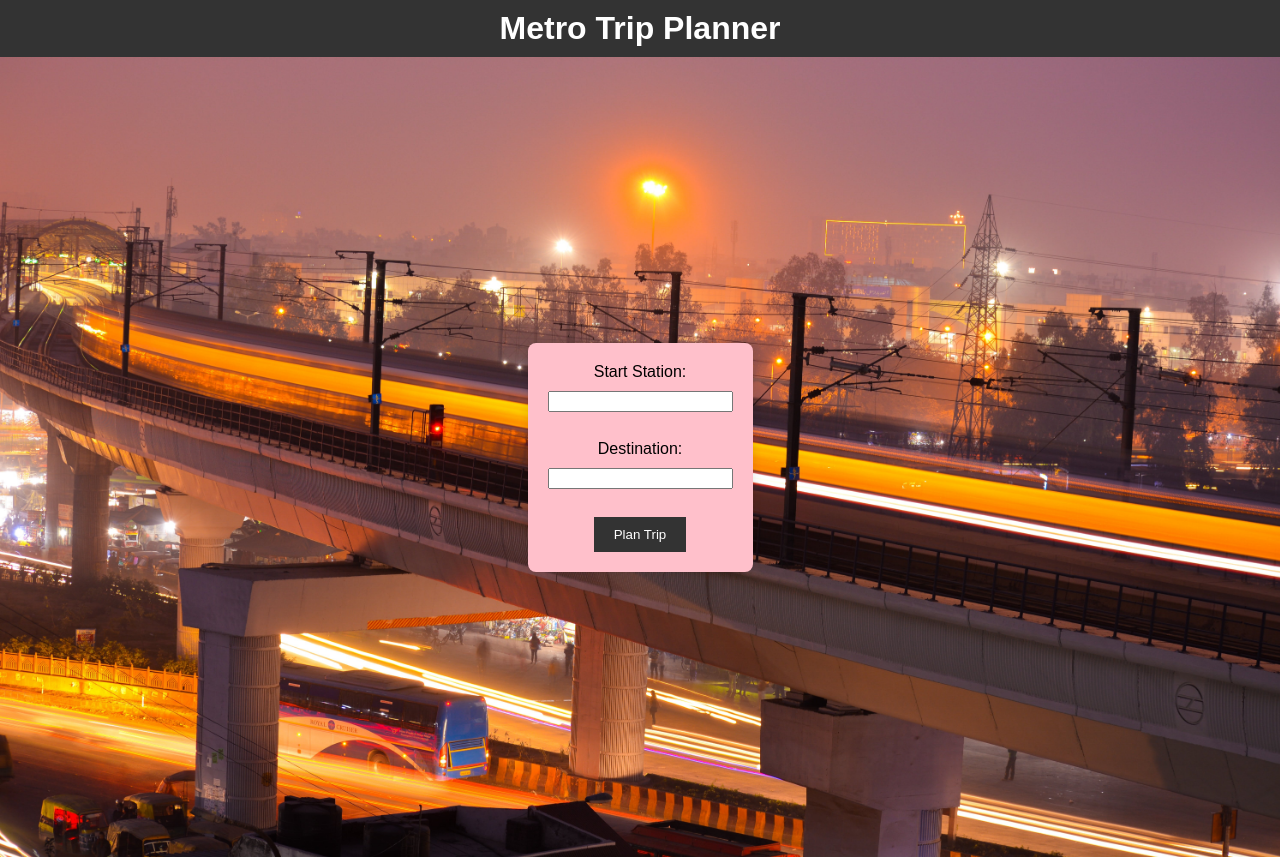
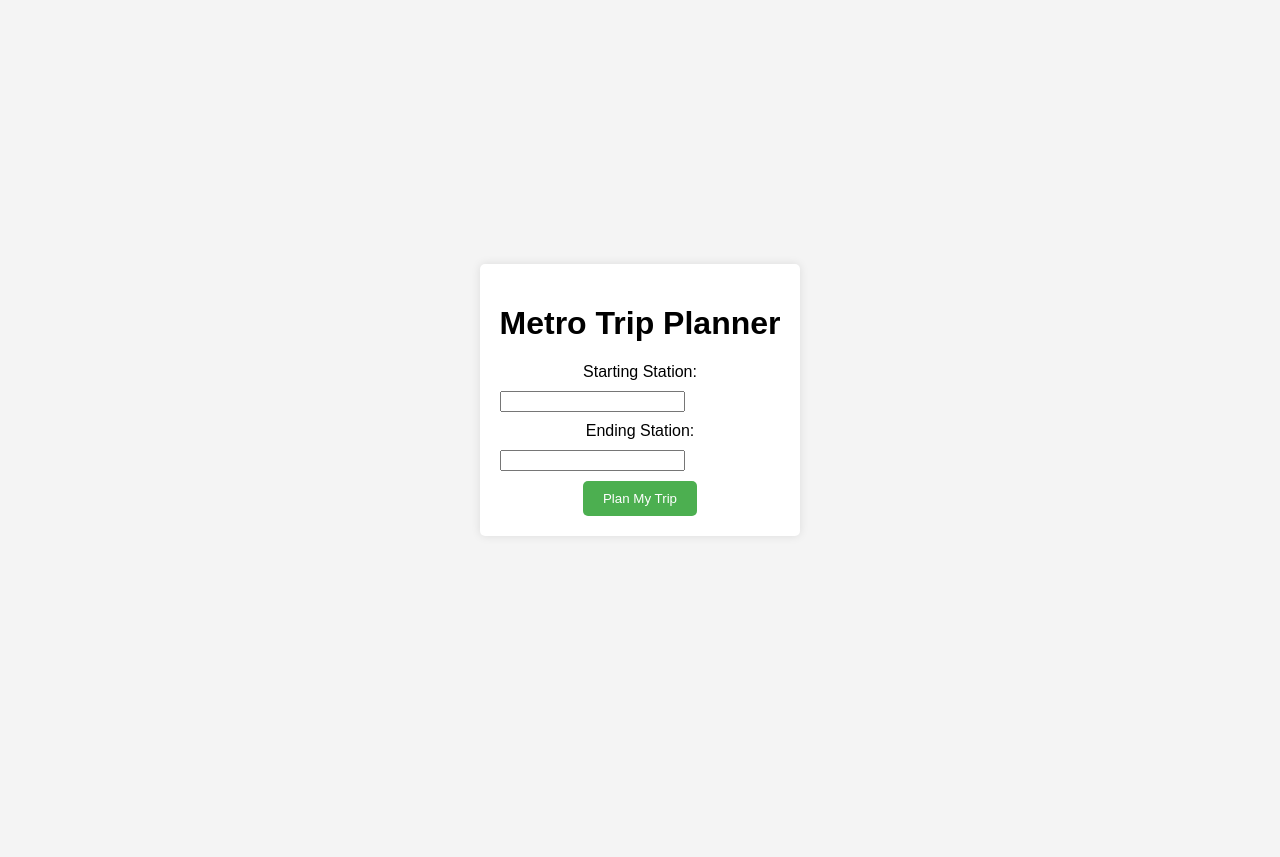
Before and after one commit to Voyager-Onishem/DSA-Project, a Flask app: template app/templates/index.html in a window 1280 px wide. After the commit the page ends 516 px from the top, so only its background shows below. Run offline with Flask 3, Linux system fonts and the light colour scheme; the template is opened without the code that fills it, so the values that code supplies are empty.

Commit message:
Bugfixes by Ronak pt.1

```diff
--- a/app/templates/app.js
+++ b/app/templates/app.js
@@ -10,7 +10,7 @@ document.addEventListener("DOMContentLoaded", function() {
             end: endStation
         };
 
-        fetch("/route-planning-endpoint", {
+        fetch("/route-planning-endpoint", {  // <-- Correct URL
             method: "POST",
             headers: {
                 "Content-Type": "application/json"
--- a/app/templates/index.html
+++ b/app/templates/index.html
@@ -1,22 +1,24 @@
 <!DOCTYPE html>
-<html>
+<html lang="en">
 <head>
+    <meta charset="UTF-8">
+    <meta name="viewport" content="width=device-width, initial-scale=1.0">
+    <link rel="stylesheet" type="text/css" href="{{ url_for('static', filename='styles.css') }}">
     <title>Metro Trip Planner</title>
-    <link rel="stylesheet" type="text/css" href="styles.css">
 </head>
 <body>
-    <h1>Metro Trip Planner</h1>
-    <div class="bg">
+    <div class="container">
+        <h1>Metro Trip Planner</h1>
         <form id="trip-form">
-            <label for="start-station">Start Station:</label>
-            <input type="text" id="start-station" name="start" required>
-            <br>
-            <label for="end-station">Destination:</label>
-            <input type="text" id="end-station" name="end" required>
-            <br>
-            <button type="submit">Plan Trip</button>
+            <label for="start-station">Starting Station:</label>
+            <input type="text" id="start-station" required>
+            <label for="end-station">Ending Station:</label>
+            <input type="text" id="end-station" required>
+            <button type="submit">Plan My Trip</button>
         </form>
+        <div id="trip-result"></div>
     </div>
+    <script src="{{ url_for('static', filename='app.js') }}"></script>
+
 </body>
-<script src="app.js"></script>
 </html>
--- a/app/templates/styles.css
+++ b/app/templates/styles.css
@@ -1,75 +1,41 @@
 body {
     font-family: Arial, sans-serif;
-    text-align: center;
-    background-color: #f0f0f0;
+    background-color: #f4f4f4;
     margin: 0;
     padding: 0;
-    background-image: url('assets/bg.jpg');
-    background-repeat: no-repeat;
-    background-size: cover;
-}
-
-.bg {
     display: flex;
     justify-content: center;
     align-items: center;
     height: 100vh;
 }
 
-#trip-form {
-    background-color: pink;
+.container {
+    background-color: #ffffff;
     padding: 20px;
-    border-radius: 8px;
-}
-a {
-    font-size: 20px;
-    font-weight: bold;
-}
-
-
-h1 {
-    background-color: #333;
-    color: white;
-    padding: 10px;
-    margin: 0;
+    border-radius: 5px;
+    box-shadow: 0 0 10px rgba(0, 0, 0, 0.1);
+    text-align: center;
 }
 
 form {
-    margin: 20px;
-    padding: 20px;
-    background-color: white;
-    border-radius: 5px;
-    box-shadow: 0 0 10px rgba(0, 0, 0, 0.1);
-    display: inline-block;
+    margin-top: 20px;
 }
 
-form label, form input {
+label, input {
+    margin-bottom: 10px;
     display: block;
-    margin-bottom: 10px;
 }
 
-form button {
-    background-color: #333;
+button {
+    background-color: #4caf50;
     color: white;
+    padding: 10px 20px;
     border: none;
-    padding: 10px 20px;
+    border-radius: 5px;
     cursor: pointer;
+    transition: background-color 0.3s ease;
 }
 
-ul {
-    list-style: none;
-    padding: 0;
+button:hover {
+    background-color: #45a049;
 }
-
-li {
-    padding: 5px 0;
-}
-
-a {
-    color: #333;
-    text-decoration: none;
-}
-
-a:hover {
-    text-decoration: underline;
-}
--- a/app/views.py
+++ b/app/views.py
@@ -1,4 +1,5 @@
 from flask import Flask, render_template, request, jsonify, Blueprint
+import os
 import route_planner
 from data_loader import metro_data
 views=Blueprint("views","__name__")
@@ -7,14 +8,14 @@ def index():
     return render_template('index.html')
 @views.route('/result') #type: ignore
 def payhav(start,end):
-    return render_template("result.html",startStation="payhav",endStation="swayhav")
+    return render_template("result.html",startStation=start,endStation=end)
 @views.route('/route-planning-endpoint', methods=['POST'])
 def route_planning_endpoint():
     if request.json:
         start_station = request.json.get('start')
         end_station = request.json.get('end')
         # Calculate the route
-        result = route_planner.dijkstra(metro_data, start_station, end_station)
+        result = route_planner.find_shortest_route(metro_data, start_station, end_station)
         # Return the result as JSON
         return jsonify({"route": result})
 
```
Also changed, not shown: app/data_loader.py (+7 -6 lines).
